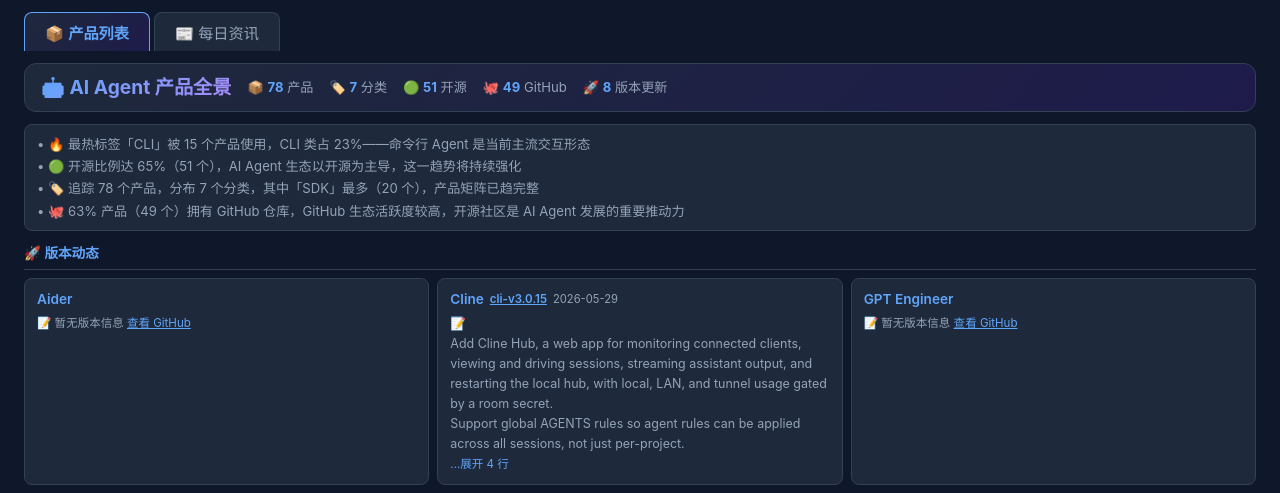
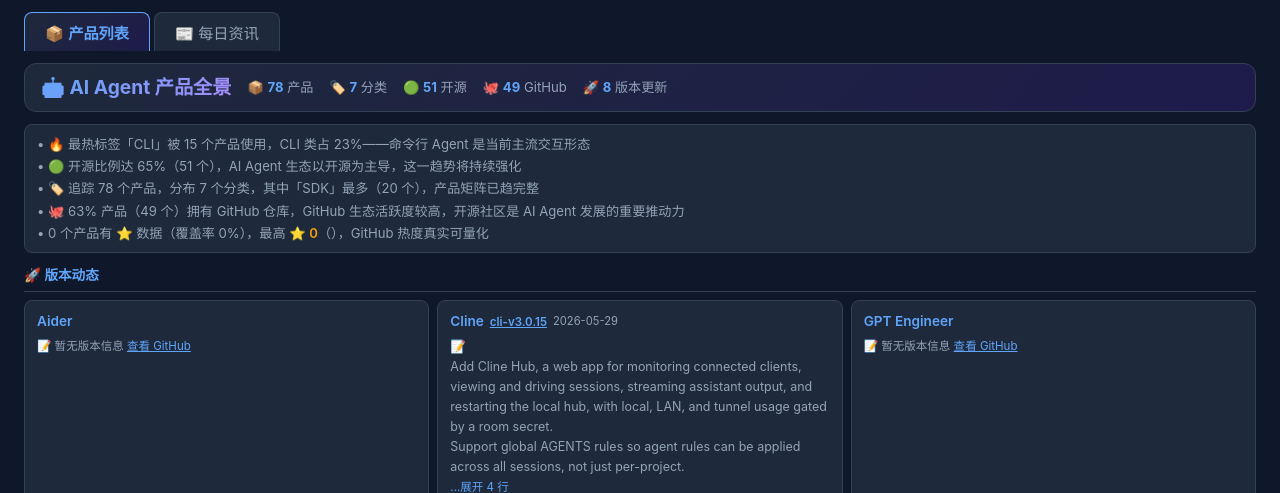
Before and after one commit to XiongDaowen/agent-hunter, a Flask app: page / in a window 1280 px wide. Shown: the top 493 px of the page. Run offline with Flask 3, Linux system fonts and the light colour scheme; some libraries are stand-ins or nearby versions.

Commit message:
iterate: add GitHub stars coverage insight to product overview hero bar

```diff
--- a/templates/index.html
+++ b/templates/index.html
@@ -326,11 +326,26 @@ function renderInsights() {
   // With GitHub ratio
   const ghPct = Math.round(gh/total*100);
 
+  // Stars coverage insight
+  const starsAgents = allAgents.filter(a => a._stars >= 0);
+  const topStars = starsAgents.length > 0
+    ? Object.entries({}).sort((a,b) => b[1]-a[1])[0] || ['',0]
+    : ['',0];
+  if (starsAgents.length > 0) {
+    const starsMap = {};
+    starsAgents.forEach(a => starsMap[a.name] = a._stars);
+    const topEntry = Object.entries(starsMap).sort((a,b) => b[1]-a[1])[0];
+    topStars[0] = topEntry[0];
+    topStars[1] = topEntry[1];
+  }
+
   const insights = [
     `🔥 最热标签「${topTag[0]}」被 ${topTag[1]} 个产品使用，CLI 类占 ${Math.round(catCount['CLI']/total*100)}%——命令行 Agent 是当前主流交互形态`,
     `🟢 开源比例达 ${osPct}%（${open} 个），AI Agent 生态以开源为主导，这一趋势将持续强化`,
     `🏷️ 追踪 ${total} 个产品，分布 ${cats.length} 个分类，其中「${topCat[0]}」最多（${topCat[1]} 个），产品矩阵已趋完整`,
-    `🐙 ${ghPct}% 产品（${gh} 个）拥有 GitHub 仓库，GitHub 生态活跃度较高，开源社区是 AI Agent 发展的重要推动力`
+    `🐙 ${ghPct}% 产品（${gh} 个）拥有 GitHub 仓库，GitHub 生态活跃度较高，开源社区是 AI Agent 发展的重要推动力`,
+    // Stars coverage insight
+    `${starsAgents.length} 个产品有 ⭐ 数据（覆盖率 ${Math.round(starsAgents.length/gh*100)}%），最高 ⭐ <span style="color:#f59e0b;font-weight:600">${topStars[1].toLocaleString()}</span>（${topStars[0]}），GitHub 热度真实可量化`
   ];
 
   document.getElementById('productInsights').innerHTML = insights.map(i => `<div>• ${i}</div>`).join('');
```
